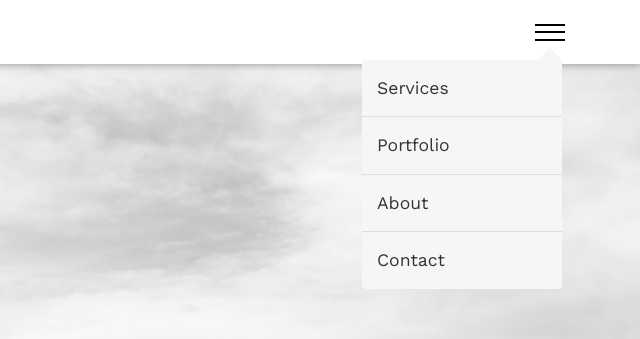
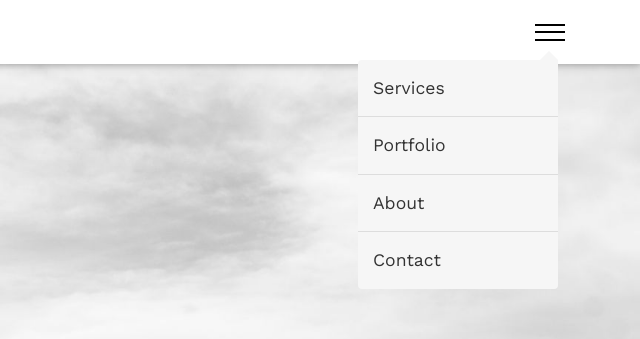
Before and after one commit to youssef579/Leon-template, a plain HTML site: page index.html in a window 1280 px wide. Both pictures are taken after a click on the element 1190 px from the left and 32 px from the top of the page. Shown: the top 339 px of the page, 640-1280 px from the left. Drawn offline with nearby package versions, Linux system fonts and the light colour scheme.

Commit message:
Fix bugs

```diff
--- a/app.js
+++ b/app.js
@@ -3,7 +3,7 @@ let navList = document.querySelector('header ul');
 let span = document.querySelector(".list div:nth-of-type(even)");
 
 navList.style.display = 'none';
-navList.style.right = document.body.getBoundingClientRect().right - list.getBoundingClientRect().right + 3 + 'px';
+navList.style.right = document.body.getBoundingClientRect().right - list.getBoundingClientRect().right + 7 + 'px';
 
 list.addEventListener('click', function () {
     if (navList.style.display == 'none') {
@@ -16,5 +16,5 @@ list.addEventListener('click', function () {
 })
 
 window.addEventListener("resize", function () {
-    navList.style.right = document.body.getBoundingClientRect().right - list.getBoundingClientRect().right + 3 + 'px';
+    navList.style.right = document.body.getBoundingClientRect().right - list.getBoundingClientRect().right + 7 + 'px';
 });
--- a/css/style.css
+++ b/css/style.css
@@ -138,7 +138,7 @@ header .nav-list::after {
     position: absolute;
     bottom: 100%;
     right: 0;
-    border-width: 12px;
+    border-width: 9px;
     border-style: solid;
     border-color: transparent transparent #f6f6f6 transparent;
 }
```
